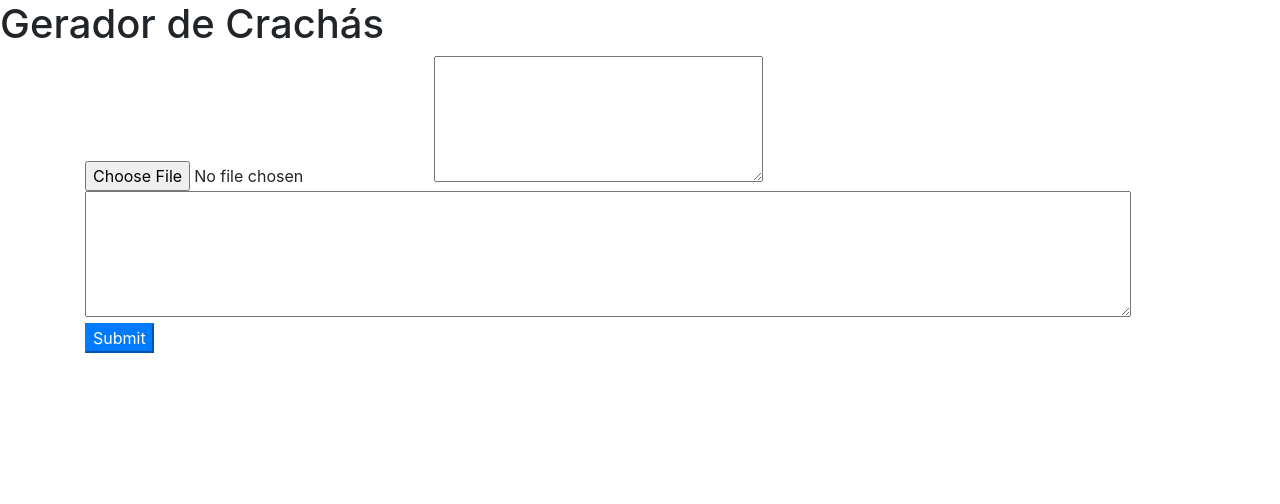
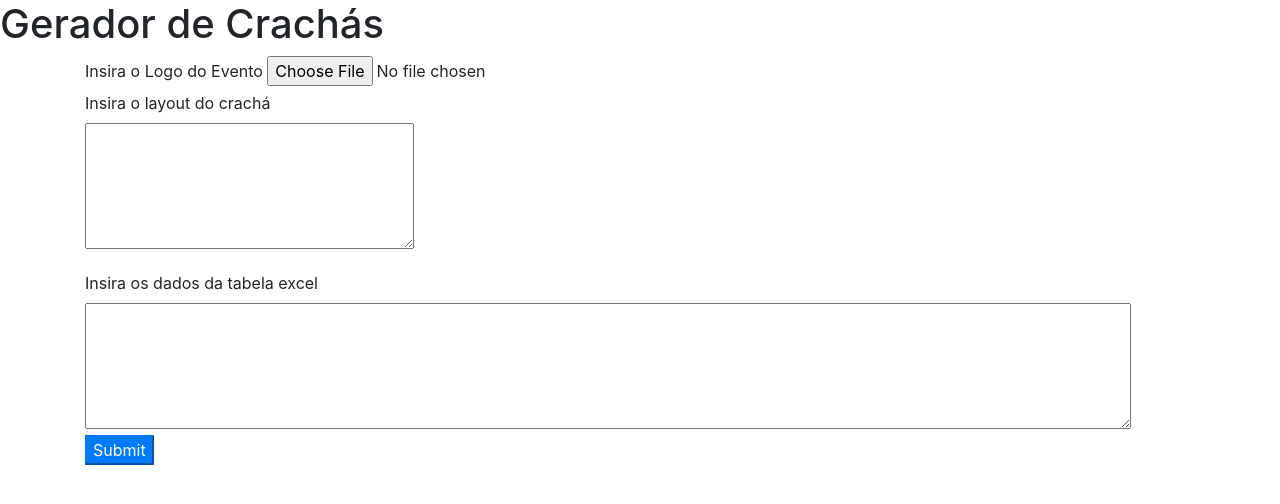
Before and after one commit to jprmoisakis/nameTagPrinter, a Django app: page /geradorCrachas/ in a window 1280 px wide. Shown: the top 504 px of the page. Run offline with Django 3.2, Linux system fonts and the light colour scheme; some libraries are stand-ins or nearby versions.

Commit message:
Finalização de layout e adicao de informações no readme

```diff
--- a/Eventos/Eventos/templates/geradorCrachas/home.html
+++ b/Eventos/Eventos/templates/geradorCrachas/home.html
@@ -13,13 +13,26 @@
     <h1>Gerador de Crachás</h1>
     <div class="container">
         <form method="POST" id ="submitform" enctype="multipart/form-data">
+          {% csrf_token %}
             <div class="form-group">
-                {% csrf_token %}
+                <label for="inputLogo">Insira o Logo do Evento</label>
                 {{form.logoInput}}
+            </div">
+            <div class="form-group">
+
+              <label for="inputTexto" >Insira o layout do crachá</label>
+                <br>
                 {{form.textoCracha}}
+            </pre>
+
+            </div>
+            <div class="fom-group">
+                <label for="inputTextoExcel" >Insira os dados da tabela excel</label>
+
                 {{form.tabelaCracha}}
-                <button type="button submit" class="btn-primary">Submit</button>
             </div>
+            <button type="button submit" class="btn-primary">Submit</button>
+
         </form>
     </div>
 
```
Also changed, not shown: README.MD.
